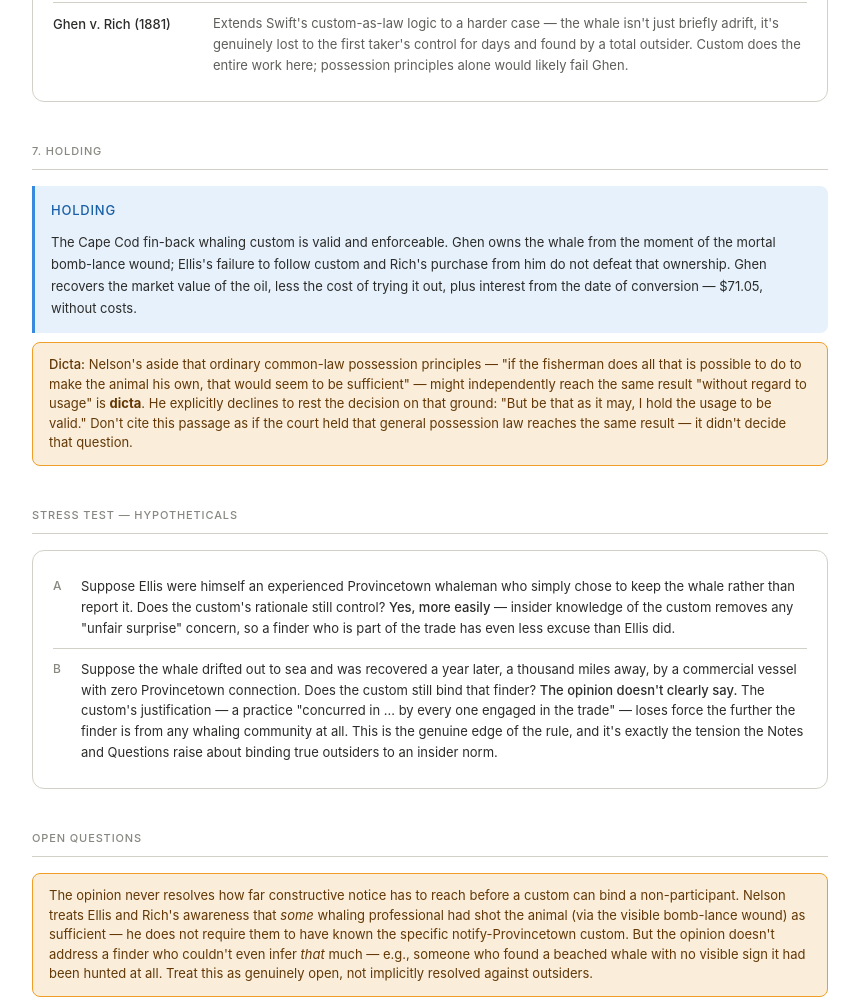
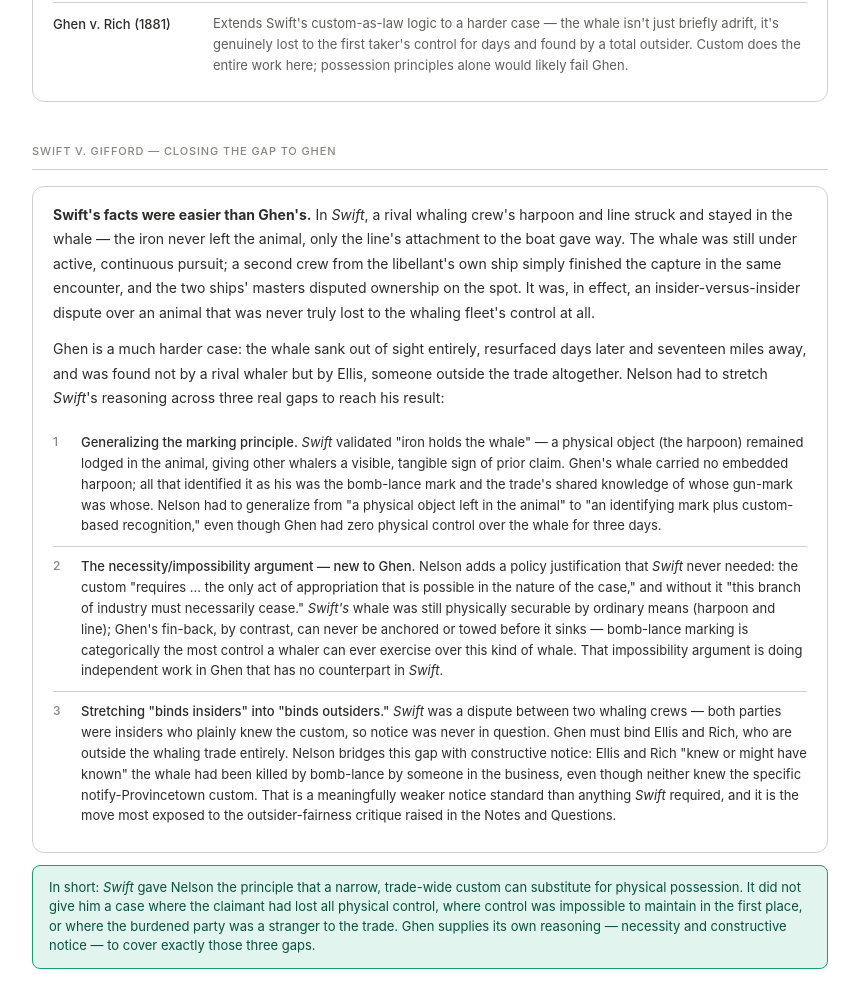
Before and after one commit to saimongh/carnet, a plain HTML site: page pages/ghen_notes.html in a window 1280 px wide. Shown: the part 2317-3317 px from the top of the page, without its empty margins (210-1069 px from the left). Drawn offline with Linux system fonts and the light colour scheme.

Commit message:
Enhance Ghen notes with Swift v. Gifford analysis
Added detailed analysis of the Swift v. Gifford case, discussing the differences in ownership claims and legal reasoning between the two cases.

```diff
--- a/pages/ghen_notes.html
+++ b/pages/ghen_notes.html
@@ -195,6 +195,18 @@ body { padding-top: 5.75rem !important; }
 </div>
 
 <div class="section">
+<p class="section-title">Swift v. Gifford — closing the gap to Ghen</p>
+<div class="card">
+<p class="written"><strong>Swift's facts were easier than Ghen's.</strong> In <em>Swift</em>, a rival whaling crew's harpoon and line struck and stayed in the whale — the iron never left the animal, only the line's attachment to the boat gave way. The whale was still under active, continuous pursuit; a second crew from the libellant's own ship simply finished the capture in the same encounter, and the two ships' masters disputed ownership on the spot. It was, in effect, an insider-versus-insider dispute over an animal that was never truly lost to the whaling fleet's control at all.</p>
+<p class="written">Ghen is a much harder case: the whale sank out of sight entirely, resurfaced days later and seventeen miles away, and was found not by a rival whaler but by Ellis, someone outside the trade altogether. Nelson had to stretch <em>Swift</em>'s reasoning across three real gaps to reach his result:</p>
+<div class="brief-row"><span class="brief-num">1</span><span class="brief-text"><strong>Generalizing the marking principle.</strong> <em>Swift</em> validated "iron holds the whale" — a physical object (the harpoon) remained lodged in the animal, giving other whalers a visible, tangible sign of prior claim. Ghen's whale carried no embedded harpoon; all that identified it as his was the bomb-lance mark and the trade's shared knowledge of whose gun-mark was whose. Nelson had to generalize from "a physical object left in the animal" to "an identifying mark plus custom-based recognition," even though Ghen had zero physical control over the whale for three days.</span></div>
+<div class="brief-row"><span class="brief-num">2</span><span class="brief-text"><strong>The necessity/impossibility argument — new to Ghen.</strong> Nelson adds a policy justification that <em>Swift</em> never needed: the custom "requires ... the only act of appropriation that is possible in the nature of the case," and without it "this branch of industry must necessarily cease." <em>Swift's</em> whale was still physically securable by ordinary means (harpoon and line); Ghen's fin-back, by contrast, can never be anchored or towed before it sinks — bomb-lance marking is categorically the most control a whaler can ever exercise over this kind of whale. That impossibility argument is doing independent work in Ghen that has no counterpart in <em>Swift</em>.</span></div>
+<div class="brief-row" style="border-bottom:none"><span class="brief-num">3</span><span class="brief-text"><strong>Stretching "binds insiders" into "binds outsiders."</strong> <em>Swift</em> was a dispute between two whaling crews — both parties were insiders who plainly knew the custom, so notice was never in question. Ghen must bind Ellis and Rich, who are outside the whaling trade entirely. Nelson bridges this gap with constructive notice: Ellis and Rich "knew or might have known" the whale had been killed by bomb-lance by someone in the business, even though neither knew the specific notify-Provincetown custom. That is a meaningfully weaker notice standard than anything <em>Swift</em> required, and it is the move most exposed to the outsider-fairness critique raised in the Notes and Questions.</span></div>
+</div>
+<div class="success-box">In short: <em>Swift</em> gave Nelson the principle that a narrow, trade-wide custom can substitute for physical possession. It did not give him a case where the claimant had lost all physical control, where control was impossible to maintain in the first place, or where the burdened party was a stranger to the trade. Ghen supplies its own reasoning — necessity and constructive notice — to cover exactly those three gaps.</div>
+</div>
+
+<div class="section">
 <p class="section-title">7. Holding</p>
 <div class="irac-box irac-blue">
 <p class="irac-label" style="color:var(--blue-text);">Holding</p>
```
